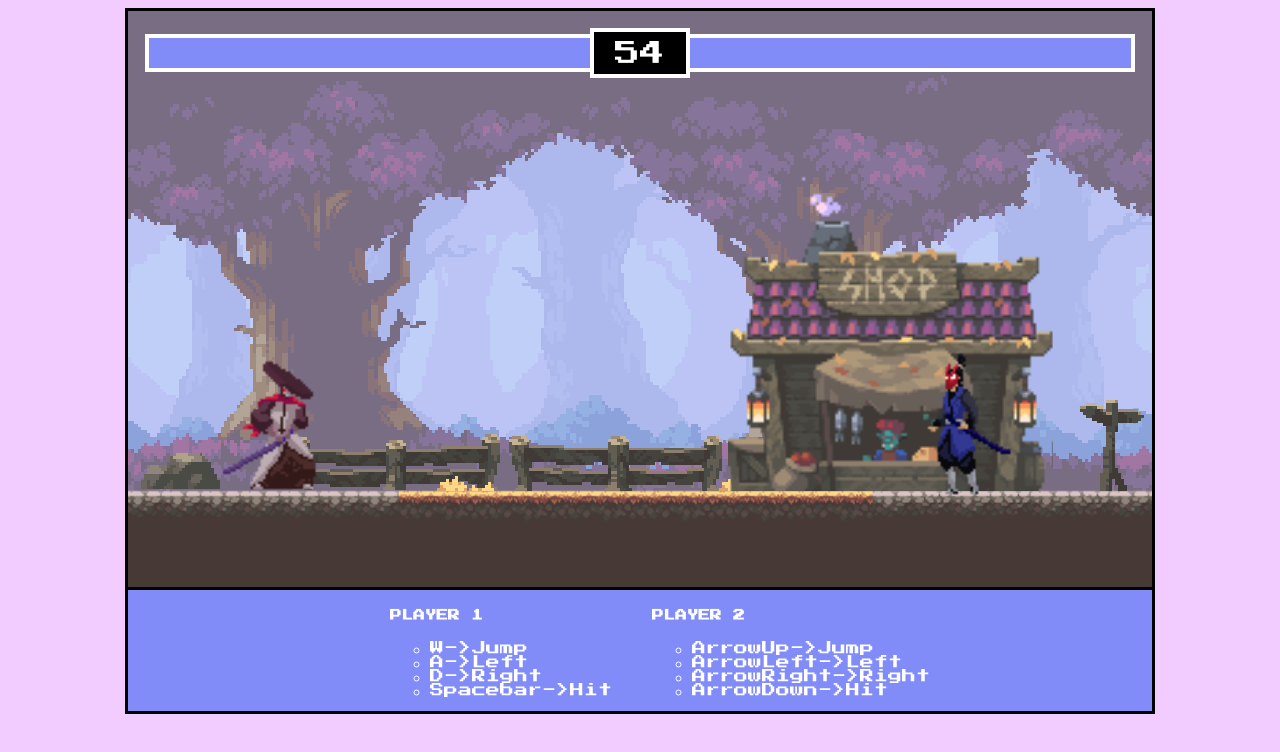
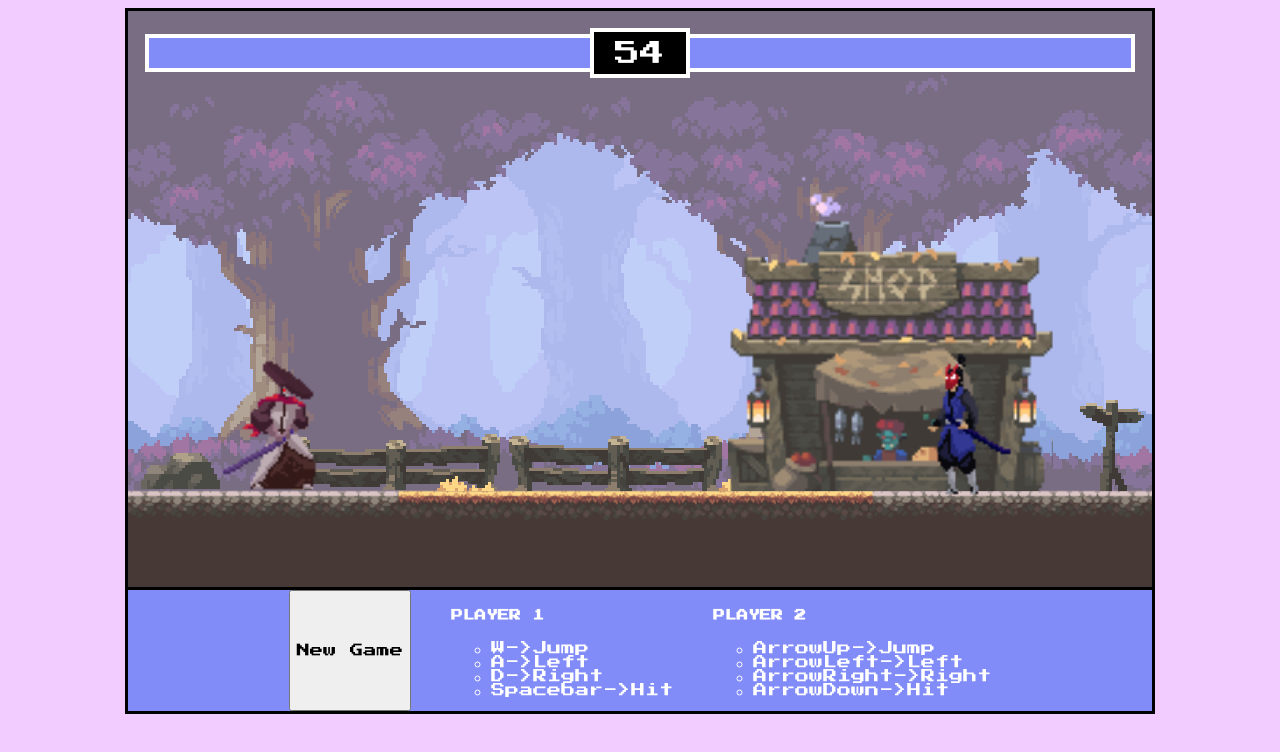
Before and after one commit to NishalNT/Game, a plain HTML site: page index.html in a window 1280 px wide. Drawn offline with nearby package versions, Linux system fonts and the light colour scheme.

Commit message:
Update index.html

```diff
--- a/index.html
+++ b/index.html
@@ -3,7 +3,7 @@
 <head>
     <meta charset="UTF-8">
     <meta name="viewport" content="width=device-width, initial-scale=1.0">
-    <title>Game</title>
+    <title>Document</title>
     <link rel="stylesheet" href="style.css">
     <link rel="preconnect" href="https://fonts.googleapis.com">
     <link rel="preconnect" href="https://fonts.gstatic.com" crossorigin>
@@ -35,6 +35,10 @@
         <div class="won" id="won">Tie</div>
         <canvas></canvas>
         <div class="rul">
+            <button class="btn" onclick="window.location.reload()">New Game</button>
+            <br>
+            <br>
+            <br>
             <div class="rules">
                 <ol>
                     <h5>PLAYER 1</h5>
```
